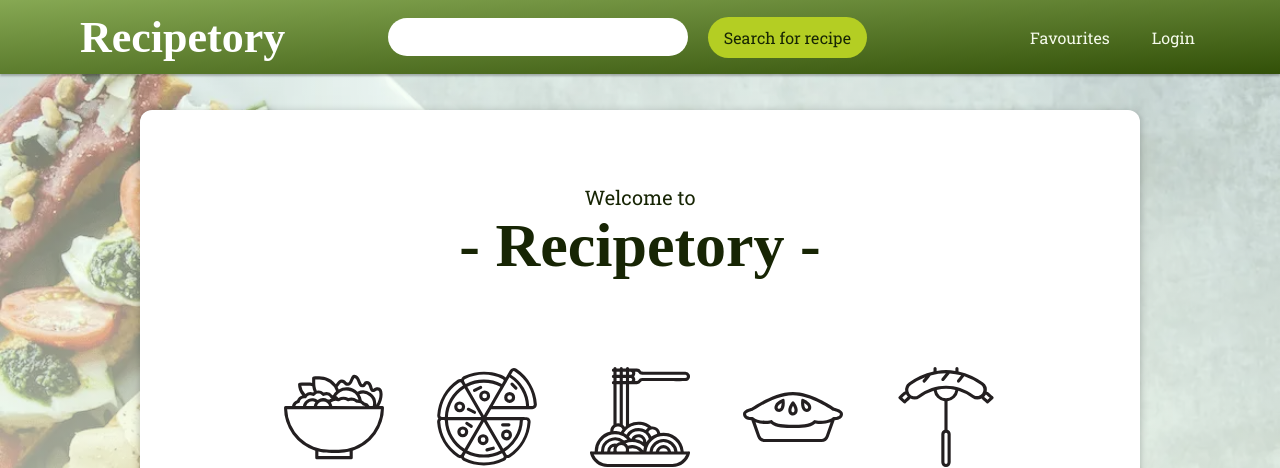
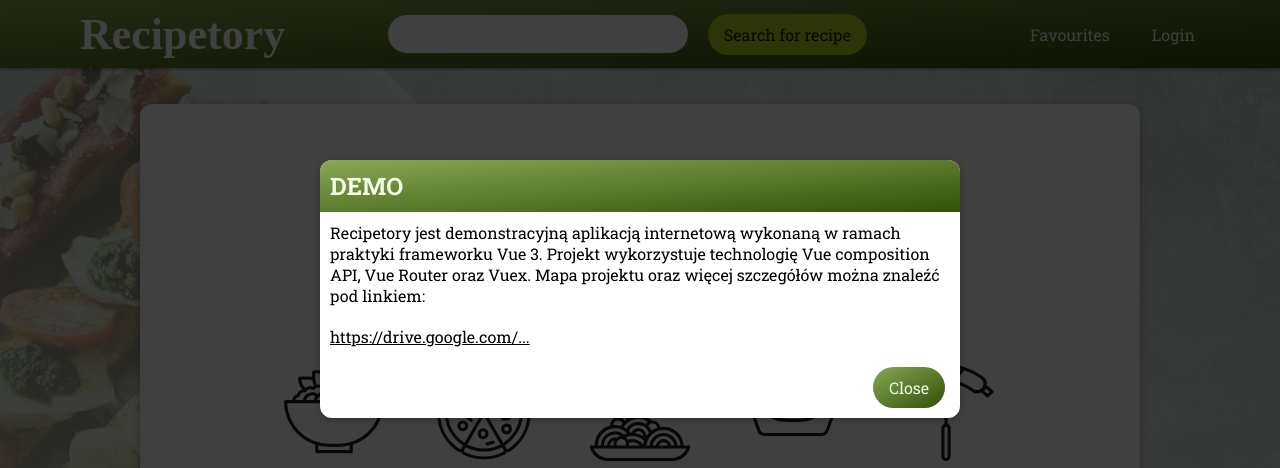
Before and after one commit to szklarskij/PORTFOLIO---Recipetory, a Vue app: page /search in a window 1280 px wide. Shown: the top 468 px of the page. Built offline with nearby package versions, Linux system fonts and the light colour scheme; a web font is replaced by a local one.

Commit message:
early relase

```diff
--- a/src/App.vue
+++ b/src/App.vue
@@ -139,6 +139,9 @@ body::before {
     url("./assets/background.webp");
   background-size: cover;
   background-position: left;
+  background-attachment: fixed;
+  background-repeat: no-repeat;
+  overflow: hidden;
   height: 100%;
   width: 100%;
   min-height: var(--original-viewport-height);
@@ -155,6 +158,14 @@ body::before {
   min-height: 100vh;
   margin: 0 auto;
   padding: 0;
+
+  position: absolute;
+  top: 0;
+  left: 0;
+  right: 0;
+  bottom: 0;
+  overflow-x: hidden; /* or any other value */
+  overflow-y: auto;
 }
 #wrapper {
   margin: 0;
@@ -217,4 +228,11 @@ body::before {
     padding: 2.5rem 1rem;
   }
 }
+
+@media only screen and (max-device-height: 1024px) and (max-device-width: 1024px) {
+  .palette-primary.custom-background,
+  .boldgrid-section.background-fixed {
+    background-attachment: scroll !important;
+  }
+}
 </style>
--- /dev/null
+++ b/src/components/layout/TheDemo.vue
@@ -0,0 +1,24 @@
+<template>
+  <section>
+    <p>
+      Recipetory jest demonstracyjną aplikacją internetową wykonaną w ramach
+      praktyki frameworku Vue 3. Projekt wykorzystuje technologię Vue
+      composition API, Vue Router oraz Vuex. Mapa projektu oraz więcej
+      szczegółów można znaleźć pod linkiem:
+    </p>
+    <a
+      href="https://drive.google.com/file/d/1y_FNSr9xY4xPhAC_GX8OVyebaKCjDIUN/view?usp=sharing"
+      >https://drive.google.com/...</a
+    >
+  </section>
+</template>
+
+<style scoped>
+p {
+  margin: 0 0 2rem;
+}
+
+a {
+  color: inherit;
+}
+</style>
--- a/src/components/layout/TheFooter.vue
+++ b/src/components/layout/TheFooter.vue
@@ -19,6 +19,8 @@
 </template>
 <style scoped>
 footer {
+  overscroll-behavior: none;
+  position: static;
   display: flex;
   justify-content: center;
   background: var(--gradient);
--- a/src/components/layout/TheHeader.vue
+++ b/src/components/layout/TheHeader.vue
@@ -2,6 +2,9 @@
   <header>
     <base-dialog :show="!!isError" :title="dialogTitle" @close="handleError">
       <p>{{ isError }}</p>
+    </base-dialog>
+    <base-dialog v-if="showDemo" show title="DEMO" @close="handleDemo">
+      <the-demo></the-demo>
     </base-dialog>
     <nav>
       <h1><router-link to="/" @click="clearInput">Recipetory</router-link></h1>
@@ -49,8 +52,8 @@
             </div>
           </li>
 
-          <li>
-            <router-link @click="setMobileMenu" v-if="url" :to="url"
+          <li v-if="url">
+            <router-link @click="setMobileMenu" :to="url"
               >Search results</router-link
             >
           </li>
@@ -72,26 +75,23 @@
 </template>
 
 <script>
+import TheDemo from "./../layout/TheDemo.vue";
 import { useStore } from "vuex";
 import { ref, computed, inject, watch } from "vue";
 import { useRouter } from "vue-router";
 import useValidateInput from "../../hooks/validateInput.js";
 
 export default {
+  components: { TheDemo },
   setup() {
     /////////////////////////////////////////////////////////////////////// watch for mobile input open
     const selectMobileInput = inject("select-mobile-input");
     watch(selectMobileInput, function () {
-      navOpened.value = true;
+      mobileMenuOpened.value = true;
     });
 
     const mediumView = inject("medium-view");
     const smallView = inject("small-view");
-
-    const navOpened = ref(false);
-    const openNav = function () {
-      navOpened.value = !navOpened.value;
-    };
 
     /////////////////////////////////////////////////////////////////////// open mobile menu
     const mobileMenuOpened = ref(false);
@@ -127,6 +127,7 @@ export default {
     };
     //logout
     const logout = function () {
+      mobileMenuOpened.value = false;
       store.dispatch("auth/logout");
       router.push("/search");
     };
@@ -149,7 +150,16 @@ export default {
     const handleError = function () {
       store.dispatch("search/setError", null);
       clearInput();
-      // router.replace("/search");
+    };
+    //demo
+    const showDemo = ref(false);
+
+    const checkVisited = localStorage.getItem("demo");
+    if (checkVisited !== "visited") showDemo.value = true;
+
+    const handleDemo = function () {
+      showDemo.value = false;
+      localStorage.setItem("demo", "visited");
     };
 
     return {
@@ -164,10 +174,10 @@ export default {
       dialogTitle,
       mediumView,
       smallView,
-      openNav,
-      navOpened,
       setMobileMenu,
       mobileMenuOpened,
+      handleDemo,
+      showDemo,
     };
   },
 };
@@ -176,15 +186,15 @@ export default {
 <style scoped>
 header {
   font-size: 1.6rem;
-  /* min-width: 100vh; */
-  /* width: 100%; */
-  height: 7.4rem;
+  overscroll-behavior: none;
+  position: static;
+  top: 100rem;
   background: var(--gradient);
   box-shadow: 0 2px 2px 0 rgba(0, 0, 0, 0.26);
-
-  display: flex;
-  justify-content: center;
-  align-items: center;
+  overflow-x: none;
+  /* display: flex; */
+  /* justify-content: center; */
+  /* align-items: center; */
 }
 
 header a,
--- a/src/components/search/RecipeItemFav.vue
+++ b/src/components/search/RecipeItemFav.vue
@@ -1,7 +1,9 @@
 <template>
   <div class="el">
     <li @click="goToRecipe">
-      <ion-icon class="star" name="star-outline"></ion-icon>
+      <div class="star-container">
+        <ion-icon class="star" name="star-outline"></ion-icon>
+      </div>
       <div>
         <h3>{{ label }}</h3>
         <p>By: {{ source }}</p>
@@ -37,6 +39,10 @@ export default {
 };
 </script>
 <style scoped>
+.star-container {
+  display: flex;
+}
+
 .star {
   font-size: 3rem;
   align-self: center;
@@ -92,7 +98,7 @@ div {
 .trash {
   font-size: 3rem;
   align-self: center;
-  padding: 2rem;
+  padding: 1rem;
 }
 .trash:hover,
 .trash:active {
--- a/src/components/ui/BaseDialog.vue
+++ b/src/components/ui/BaseDialog.vue
@@ -86,6 +86,7 @@ header {
 
 header h2 {
   margin: 0;
+  white-space: nowrap;
 }
 
 section {
@@ -99,30 +100,10 @@ menu {
   margin: 0;
 }
 
-/* .dialog-enter-from,
-.dialog-leave-to {
-  opacity: 0;
-  transform: scale(0.8);
+@media (max-width: 32.5em) {
+  dialog {
+    width: 80%;
+    left: 10%;
+  }
 }
-
-.dialog-enter-active {
-  transition: all 0.3s ease-out;
-}
-
-.dialog-leave-active {
-  transition: all 0.3s ease-in;
-}
-
-.dialog-enter-to,
-.dialog-leave-from {
-  opacity: 1;
-  transform: scale(1);
-} */
-
-/* @media (min-width: 768px) {
-  dialog {
-    left: calc(50% - 20rem);
-    width: 40rem;
-  }
-} */
 </style>
--- a/src/components/ui/MobileMenu.vue
+++ b/src/components/ui/MobileMenu.vue
@@ -1,12 +1,12 @@
 <template>
   <div>
     <div class="slot">
+      <div class="close-btn" @click="close">
+        <ion-icon name="close-outline"></ion-icon>
+      </div>
       <slot></slot>
     </div>
     <div class="backdrop"></div>
-    <div class="close-btn" @click="close">
-      <ion-icon name="close-outline"></ion-icon>
-    </div>
   </div>
 </template>
 
@@ -26,14 +26,14 @@ export default {
 <style scoped>
 .slot {
   position: fixed;
-  display: flex;
-  flex-direction: column;
+  display: grid;
+  grid-template-rows: 1fr 8fr;
+  grid-auto-columns: 1fr;
   left: 0;
   top: 0;
   width: 100%;
   height: 100%;
-  min-width: 100%;
-  min-height: 100%;
+
   z-index: 12;
   justify-content: center;
 }
@@ -51,10 +51,12 @@ export default {
 }
 
 .close-btn {
-  position: fixed;
+  justify-self: flex-end;
+  /* width: 100vh; */
+  /* position: fixed;
   top: 2%;
   right: 5%;
-  z-index: 99;
+  z-index: 99; */
 }
 .close-btn ion-icon {
   font-size: 8rem;
--- a/src/pages/auth/UserAuth.vue
+++ b/src/pages/auth/UserAuth.vue
@@ -197,8 +197,7 @@ export default {
 
 <style scoped>
 form {
-  margin: 1rem;
-  padding: 1rem;
+  margin: 2rem 0;
 }
 
 .form-control {
@@ -239,4 +238,10 @@ p {
   color: red;
   margin: 0 0 1rem;
 }
+
+@media (max-width: 20em) {
+  .buttons {
+    flex-direction: column;
+  }
+}
 </style>
--- a/src/pages/recipe/RecipeSelected.vue
+++ b/src/pages/recipe/RecipeSelected.vue
@@ -62,7 +62,7 @@
                 Total weight: {{ totalWeight.toFixed(0) }} g
               </li>
             </ul>
-            <p class="prep-time" v-if="true || time !== 0">
+            <p class="prep-time" v-if="time !== 0">
               Preparation time: {{ time }} min
             </p>
           </div>
@@ -89,7 +89,7 @@
                 ing.quantity === 0
                   ? ""
                   : Math.round(
-                      ((ing.quantity * servingsInput) / servings) * 100
+                      ((ing.quantity * servingsInputFix) / servings) * 100
                     ) / 100
               }}
               {{
@@ -161,6 +161,7 @@ export default {
     });
 
     const servingsInput = ref(null);
+    const servingsInputFix = ref(null);
 
     const time = computed(function () {
       return thisRecipe.totalTime;
@@ -221,8 +222,13 @@ export default {
 
     /////////////////////////////////////////////////////////////////////// validate input
 
-    watch(servingsInput, (newVal, oldVal) => {
-      if (newVal <= 0 || newVal > 20) servingsInput.value = oldVal;
+    watch(servingsInput, (newVal) => {
+      if (newVal === "") return;
+      if (newVal <= 0 || newVal > 30) {
+        servingsInput.value = servingsInputFix.value;
+      } else {
+        servingsInputFix.value = newVal;
+      }
     });
 
     /////////////////////////////////////////////////////////////////////// init
@@ -300,6 +306,7 @@ export default {
         store.dispatch("search/setError", error);
       }
     };
+    /////////////////////////////////////////////////////////////////////// DEMO
 
     init();
     return {
@@ -319,6 +326,7 @@ export default {
       healthLabels,
       totalNutrients,
       servingsInput,
+      servingsInputFix,
       failedFetch,
       bookmarked,
       setBookmark,
```
